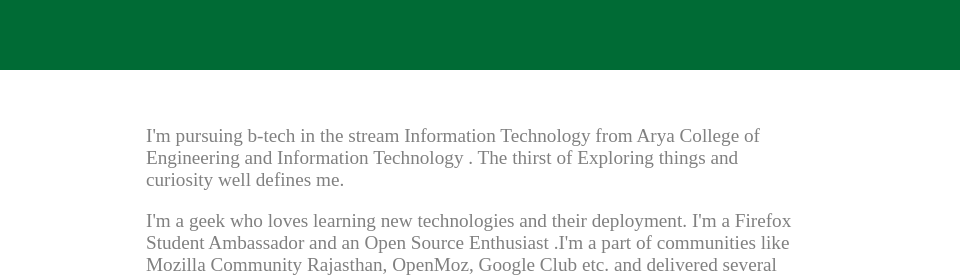
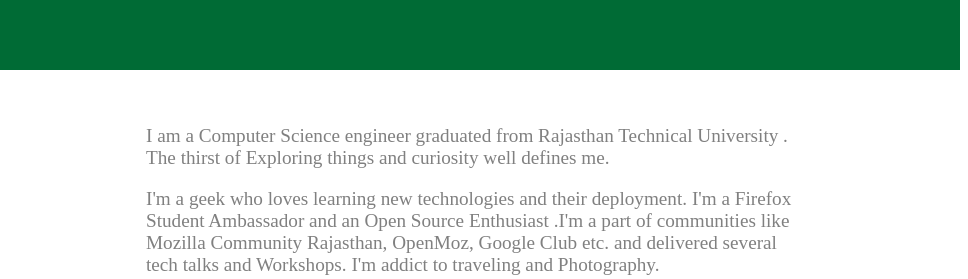
Before and after one commit to gouravtulsani/portfolio, a plain HTML site: page index.html in a window 1280 px wide. Shown: the part 102-381 px from the top of the page, 312-1280 px from the left. Drawn offline with Linux system fonts and the light colour scheme.

Commit message:
Update index.html

```diff
--- a/index.html
+++ b/index.html
@@ -23,7 +23,7 @@
 		</div>
 		<div id="content" class="left">
 		<br><br>
-			<p style="padding-top:15px;">I'm pursuing b-tech in the stream Information Technology from Arya College of Engineering and Information Technology . The thirst of Exploring things and curiosity well defines me. </p>
+			<p style="padding-top:15px;">I am a Computer Science engineer graduated from Rajasthan Technical University . The thirst of Exploring things and curiosity well defines me. </p>
         	<p> I'm a geek who loves learning new technologies and their deployment. I'm a Firefox Student Ambassador and an Open Source Enthusiast .I'm a part of communities like Mozilla Community Rajasthan, OpenMoz, Google Club etc. and delivered several tech talks and Workshops. I'm addict to traveling and Photography.</p>
         	<p>I maintain this page as a documentation of my work.</p>
 		</div>
```
